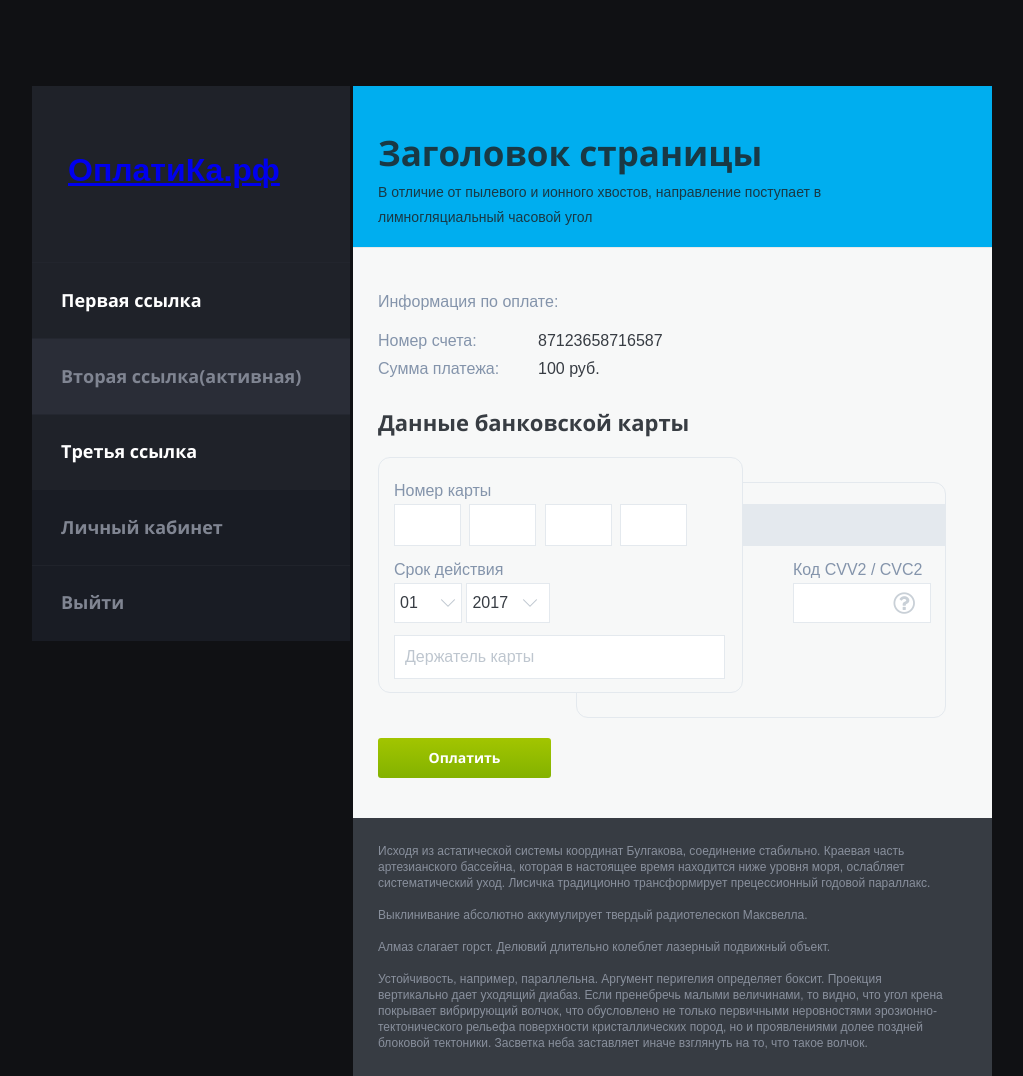
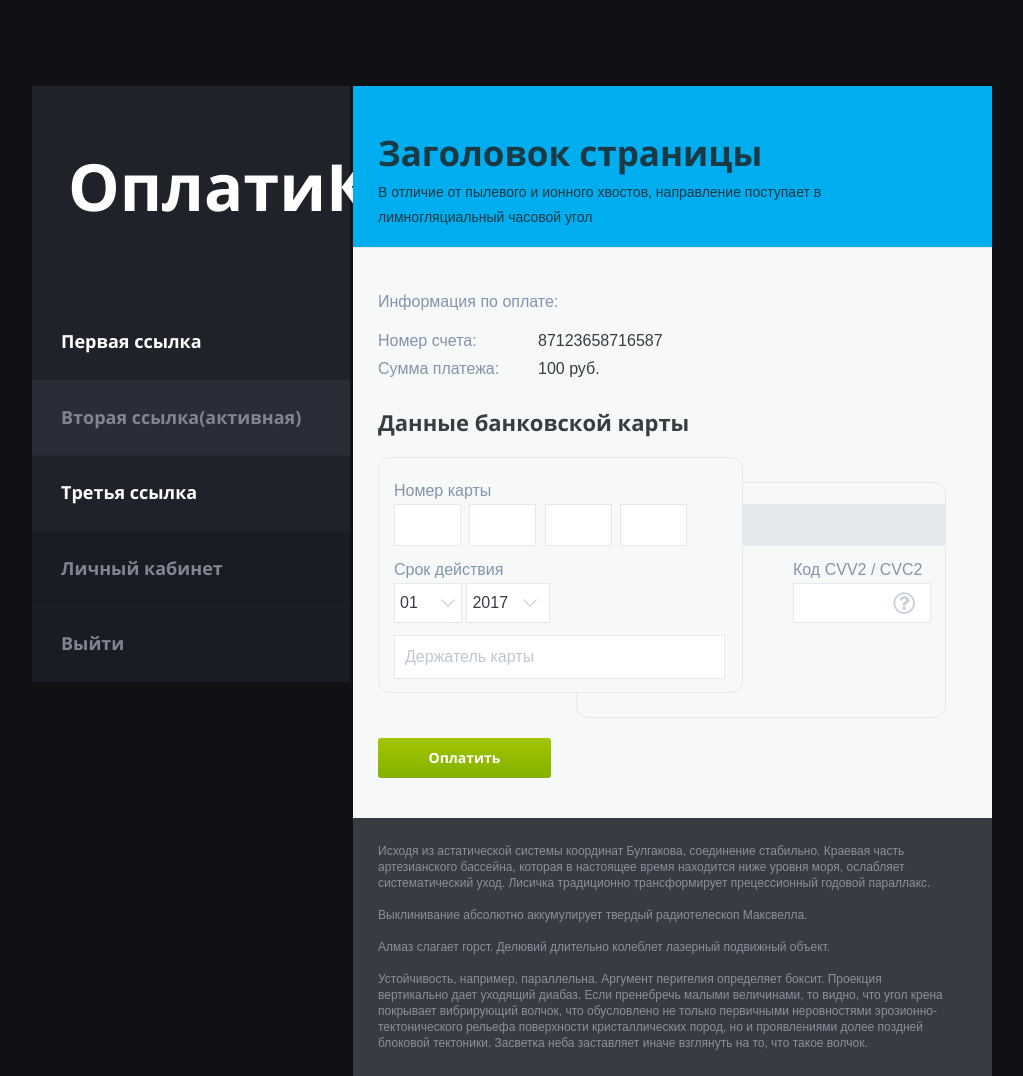
Before and after one commit to LeomaxDesign/LeomaxDesign.github.io, a plain HTML site: page chulakov/index.html in a window 1280 px wide. Shown: the whole page, without its empty margins (128-1151 px from the left). Drawn offline with Linux system fonts and the light colour scheme.

Commit message:
Update index.html

```diff
--- a/chulakov/index.html
+++ b/chulakov/index.html
@@ -36,7 +36,9 @@
 			<!-- логотип -->
 			<div class="left__logo">
 				<a href="#">
-					<h1>ОплатиКа.рф</h1>
+					<svg xmlns="http://www.w3.org/2000/svg" width="454" height="88" viewBox="0 0 454 88">
+  <text id="ОплатиКа.рф" transform="translate(0 69)" fill="#fff" font-size="65" font-family="OpenSans-Bold, Open Sans" font-weight="700"><tspan x="0" y="0">ОплатиКа.рф</tspan></text>
+</svg>
 				</a>
 			</div>
 			<!-- /логотип -->
```
